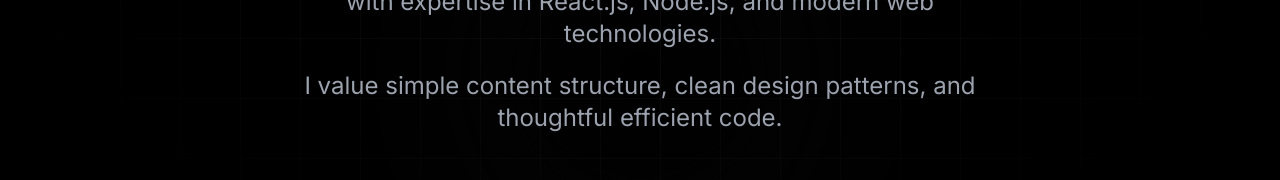
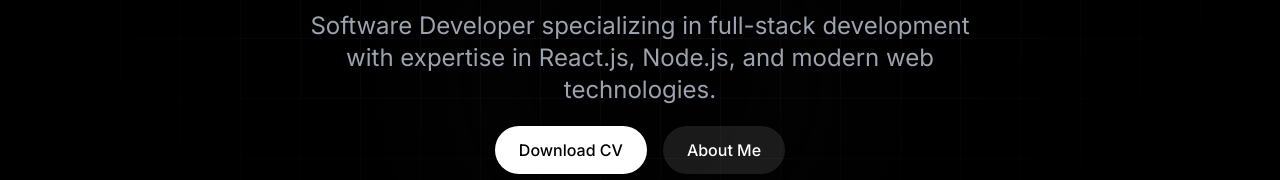
Before and after one commit to Sathwikbn/portfolio, a Next.js app: page / in a window 1280 px wide. Shown: the part 322-502 px from the top of the page. Built offline with nearby package versions, Linux system fonts and the light colour scheme; no server answers.

Commit message:
Update minor things

```diff
--- a/src/pages/Home.tsx
+++ b/src/pages/Home.tsx
@@ -55,15 +55,6 @@
 				>
 					Software Developer specializing in full-stack development with expertise in React.js, Node.js, and modern web technologies.
 				</motion.p>
-				<motion.p
-					className="text-xl md:text-2xl text-gray-400 mb-12 max-w-2xl mx-auto"
-					initial={{ opacity: 0, y: 20 }}
-					animate={{ opacity: 1, y: 0 }}
-					transition={{ duration: 0.8, delay: 0.2 }}
-				>
-					I value simple content structure, clean design patterns, and thoughtful efficient code.
-				</motion.p>
-
 				<motion.div
 					className="flex flex-col items-center gap-6"
 					initial={{ opacity: 0, y: 20 }}
```
